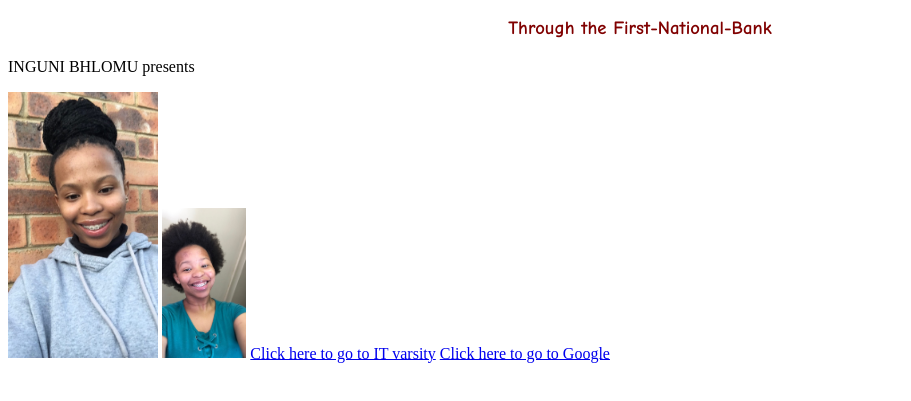
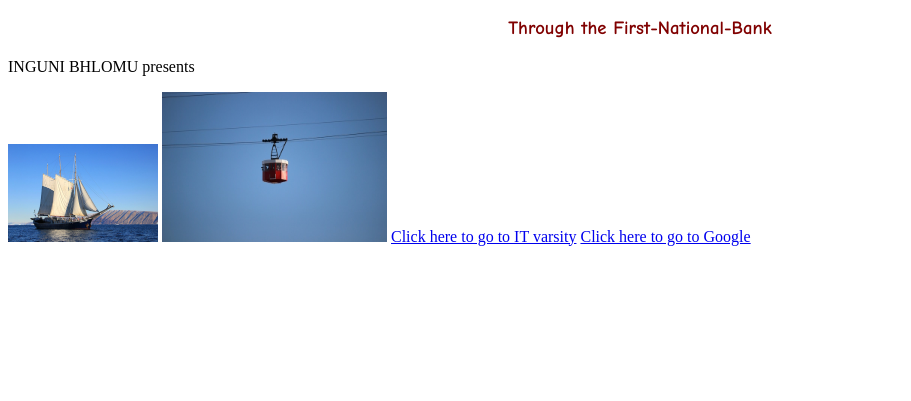
Before and after one commit to Kwazi19/IT-Varsity, a plain HTML site: page IT-VARSITY/index.html in a window 1280 px wide. Shown: the part 111-512 px from the top of the page, without its empty margins (0-911 px from the left). Drawn offline with Linux system fonts and the light colour scheme.

Commit message:
I have m]change the images in the index file

```diff
--- a/IT-VARSITY/index.html
+++ b/IT-VARSITY/index.html
@@ -9,8 +9,8 @@
         <h3>Through the First-National-Bank</h3>
 
         <p> INGUNI BHLOMU presents</p>
-                <img src="INguni flower/lihle_q (1).jpeg" width="150" />
-                <img src="INguni flower/lihle_q (2).jpeg" height="150" />
+                <img src="images/images/boat.jpg" width="150" />
+                <img src="images/images/cablecar.jpg" height="150" />
 
                 <a href="http://www.itvarsity.org">Click here to go to IT varsity</a>
                 <a href="http://www.google.com"> Click here to go to Google</a>
```
